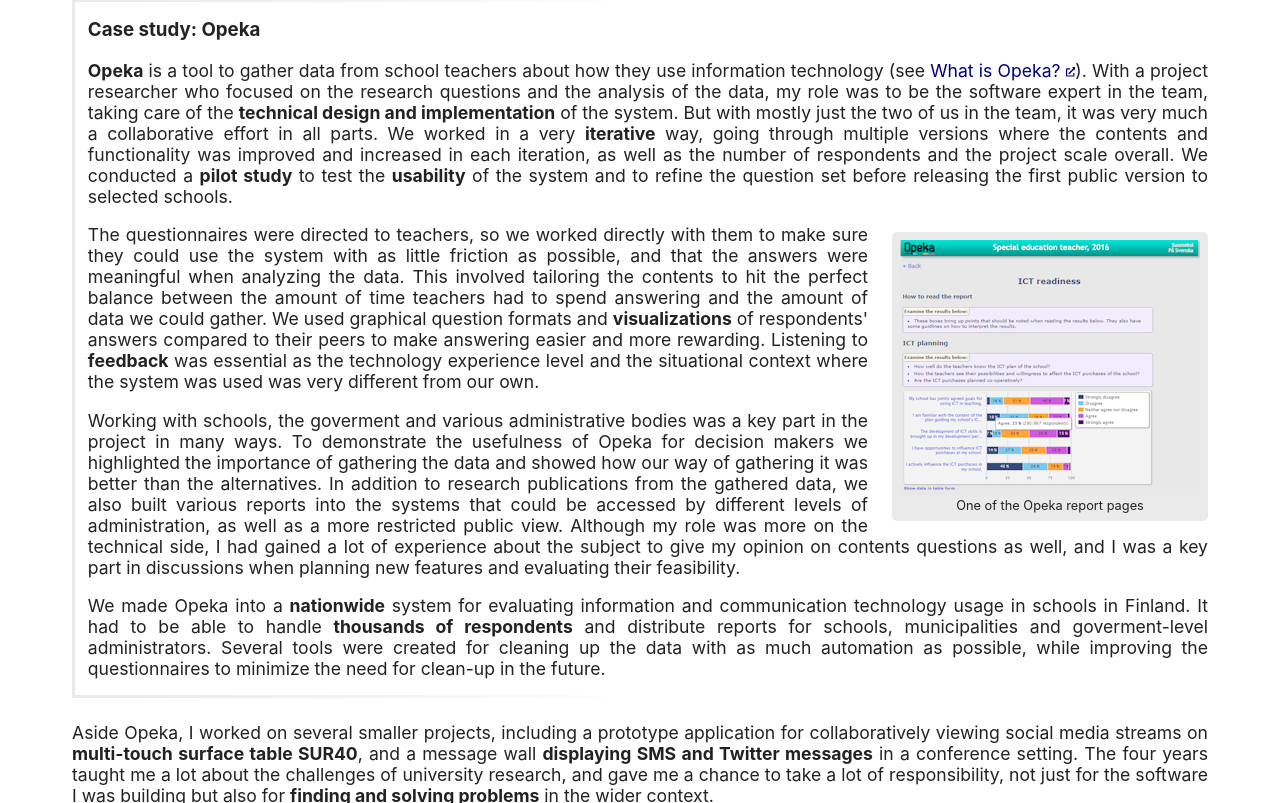
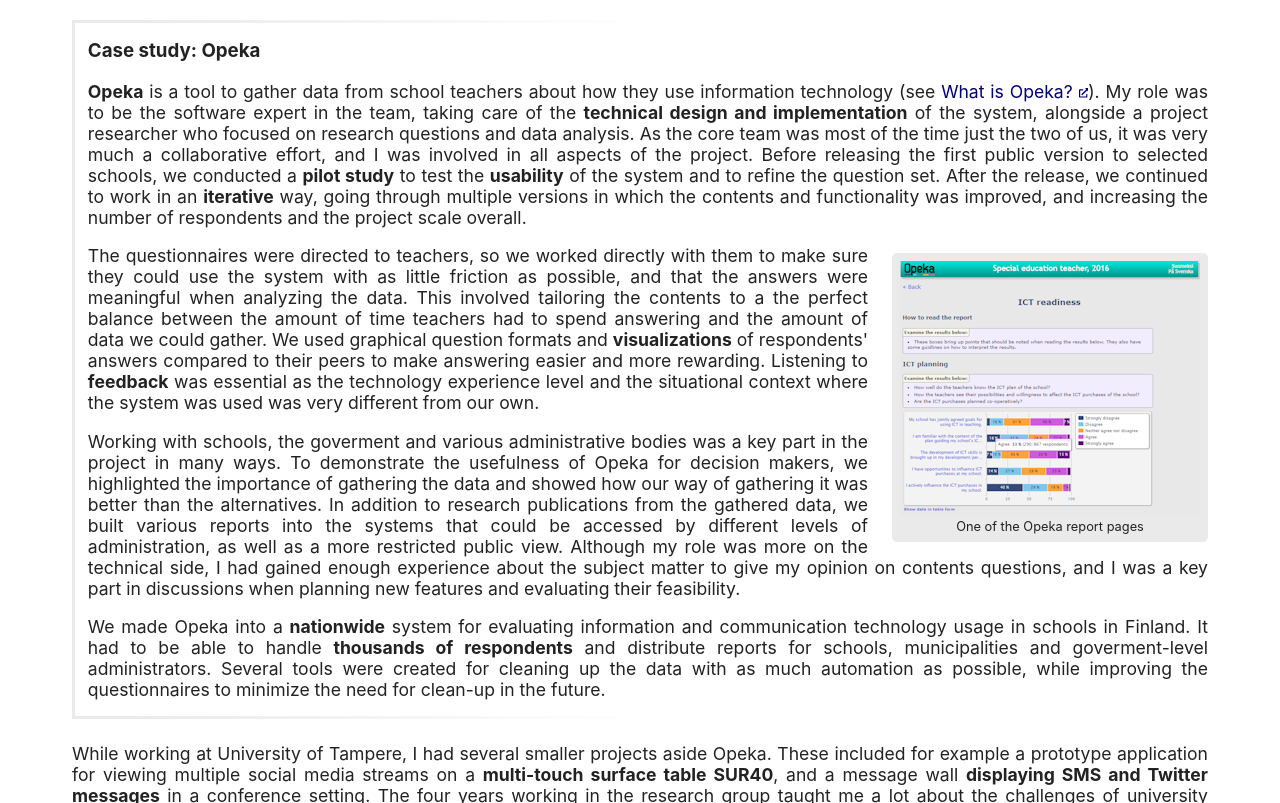
Before and after one commit to vuorinem/mikko.vuorinen.info, a Next.js app: page /narrative-cv in a window 1280 px wide. Shown: the part 3597-4400 px from the top of the page. Built offline with nearby package versions, Linux system fonts and the light colour scheme; a web font is replaced by a local one.

Commit message:
Tweak CV based on feedback

```diff
--- a/app/narrative-cv/page.tsx
+++ b/app/narrative-cv/page.tsx
@@ -110,13 +110,13 @@
                 <h2>Start of a software professional&apos;s career</h2>
                 <h4>Working for University of Tampere from 2010 to 2014</h4>
                 <p>
-                    After graduating from university, I wanted to deal with the general conscription, which is required for most men in Finland before they turn 30. As a pacifist, military service was out of question for me, so I applied for non-military service in <b>University of Tampere</b> (now part of Tampere University). I took part in several research projects, usually assisting the researchers in interviews, transcriptions and write-ups, while gradually drifting towards tasks where I could better apply my software knowledge. After co-authoring <ExternalLink href="https://trepo.tuni.fi/handle/10024/65716">a guide for selecting a wiki tool</ExternalLink>, I moved to a project called Opeka. The work with Opeka became the main part of my responsibilities at University of Tampere, and allowed me to move from my one year of non-military service placement into a full-time job as a software engineer.
+                    After graduating from university, I wanted to deal with the general conscription, which is required for most men in Finland before they turn 30. As a pacifist, military service was out of question for me, so I applied for non-military service in <b>University of Tampere</b> (now part of Tampere University). I was accepted and joined the Tampere Research Center for Information and Media (TRIM) in summer 2010. I took part in several research projects, usually assisting the researchers in interviews, transcriptions and write-ups, while gradually drifting towards tasks where I could better apply my software knowledge. After co-authoring <ExternalLink href="https://trepo.tuni.fi/handle/10024/65716">a guide for selecting a wiki tool</ExternalLink>, I moved to a project called Opeka. The work with Opeka became the main part of my responsibilities at University of Tampere, and allowed me to move from my one year of non-military service placement into a full-time job as a software engineer.
                 </p>
             </section>
             <section id="casestudy-opeka" className={styles.caseStudy}>
                 <h3>Case study: Opeka</h3>
                 <p>
-                    <b>Opeka</b> is a tool to gather data from school teachers about how they use information technology (see <ExternalLink href="https://opeka.fi/en/presentation/index">What is Opeka?</ExternalLink>). With a project researcher who focused on the research questions and the analysis of the data, my role was to be the software expert in the team, taking care of the <b>technical design and implementation</b> of the system. But with mostly just the two of us in the team, it was very much a collaborative effort in all parts. We worked in a very <b>iterative</b> way, going through multiple versions where the contents and functionality was improved and increased in each iteration, as well as the number of respondents and the project scale overall. We conducted a <b>pilot study</b> to test the <b>usability</b> of the system and to refine the question set before releasing the first public version to selected schools.
+                    <b>Opeka</b> is a tool to gather data from school teachers about how they use information technology (see <ExternalLink href="https://opeka.fi/en/presentation/index">What is Opeka?</ExternalLink>). My role was to be the software expert in the team, taking care of the <b>technical design and implementation</b> of the system, alongside a project researcher who focused on research questions and data analysis. As the core team was most of the time just the two of us, it was very much a collaborative effort, and I was involved in all aspects of the project. Before releasing the first public version to selected schools, we conducted a <b>pilot study</b> to test the <b>usability</b> of the system and to refine the question set. After the release, we continued to work in an <b>iterative</b> way, going through multiple versions in which the contents and functionality was improved, and increasing the number of respondents and the project scale overall.
                 </p>
                 <div className={styles.borderedImage}>
                     <Image
@@ -125,10 +125,10 @@
                     <p>One of the Opeka report pages</p>
                 </div>
                 <p>
-                    The questionnaires were directed to teachers, so we worked directly with them to make sure they could use the system with as little friction as possible, and that the answers were meaningful when analyzing the data. This involved tailoring the contents to hit the perfect balance between the amount of time teachers had to spend answering and the amount of data we could gather. We used graphical question formats and <b>visualizations</b> of respondents&apos; answers compared to their peers to make answering easier and more rewarding. Listening to <b>feedback</b> was essential as the technology experience level and the situational context where the system was used was very different from our own.
+                    The questionnaires were directed to teachers, so we worked directly with them to make sure they could use the system with as little friction as possible, and that the answers were meaningful when analyzing the data. This involved tailoring the contents to a the perfect balance between the amount of time teachers had to spend answering and the amount of data we could gather. We used graphical question formats and <b>visualizations</b> of respondents&apos; answers compared to their peers to make answering easier and more rewarding. Listening to <b>feedback</b> was essential as the technology experience level and the situational context where the system was used was very different from our own.
                 </p>
                 <p>
-                    Working with schools, the goverment and various administrative bodies was a key part in the project in many ways. To demonstrate the usefulness of Opeka for decision makers we highlighted the importance of gathering the data and showed how our way of gathering it was better than the alternatives. In addition to research publications from the gathered data, we also built various reports into the systems that could be accessed by different levels of administration, as well as a more restricted public view. Although my role was more on the technical side, I had gained a lot of experience about the subject to give my opinion on contents questions as well, and I was a key part in discussions when planning new features and evaluating their feasibility.
+                    Working with schools, the goverment and various administrative bodies was a key part in the project in many ways. To demonstrate the usefulness of Opeka for decision makers, we highlighted the importance of gathering the data and showed how our way of gathering it was better than the alternatives. In addition to research publications from the gathered data, we built various reports into the systems that could be accessed by different levels of administration, as well as a more restricted public view. Although my role was more on the technical side, I had gained enough experience about the subject matter to give my opinion on contents questions, and I was a key part in discussions when planning new features and evaluating their feasibility.
                 </p>
                 <p>
                     We made Opeka into a <b>nationwide</b> system for evaluating information and communication technology usage in schools in Finland. It had to be able to handle <b>thousands of respondents</b> and distribute reports for schools, municipalities and goverment-level administrators. Several tools were created for cleaning up the data with as much automation as possible, while improving the questionnaires to minimize the need for clean-up in the future.
@@ -136,7 +136,7 @@
             </section>
             <section>
                 <p>
-                    Aside Opeka, I worked on several smaller projects, including a prototype application for collaboratively viewing social media streams on <b>multi-touch surface table SUR40</b>, and a message wall <b>displaying SMS and Twitter messages</b> in a conference setting. The four years taught me a lot about the challenges of university research, and gave me a chance to take a lot of responsibility, not just for the software I was building but also for <b>finding and solving problems</b> in the wider context.
+                    While working at University of Tampere, I had several smaller projects aside Opeka. These included for example a prototype application for viewing multiple social media streams on a <b>multi-touch surface table SUR40</b>, and a message wall <b>displaying SMS and Twitter messages</b> in a conference setting. The four years working in the research group taught me a lot about the challenges of university research, and gave me a chance to take a lot of responsibility, not just for the software I was building but also for <b>finding and solving problems</b> in the wider context.
                 </p>
                 <p>
                     The message wall service I worked on at the university kicked off a spin-off project with a company that was interested in the idea. While still working at the university for most of the time, I took a part time job at <ExternalLink href="https://www.mediamaisteri.com/en/">Mediamaisteri</ExternalLink> in 2012 to further develop and market it as a service called Conexting and later Conex First. I did several trips around Finland with our sales representative to demonstrate the service to various organisations, while developing it based on the discussions we had with clients. In my time at Mediamaisteri, I implemented a self-service version of the service with payment integration, and some custom deployments for bigger clients.
```
